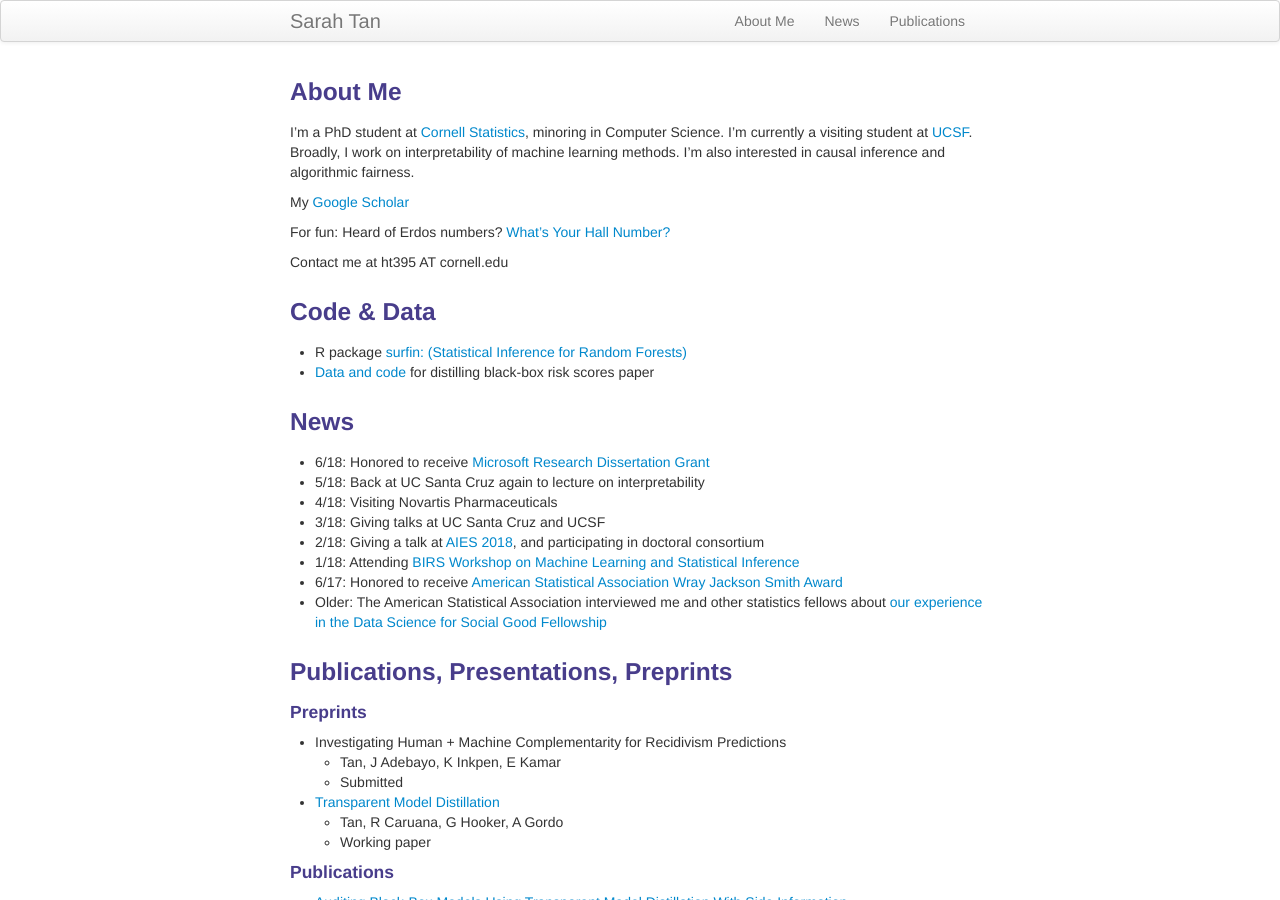
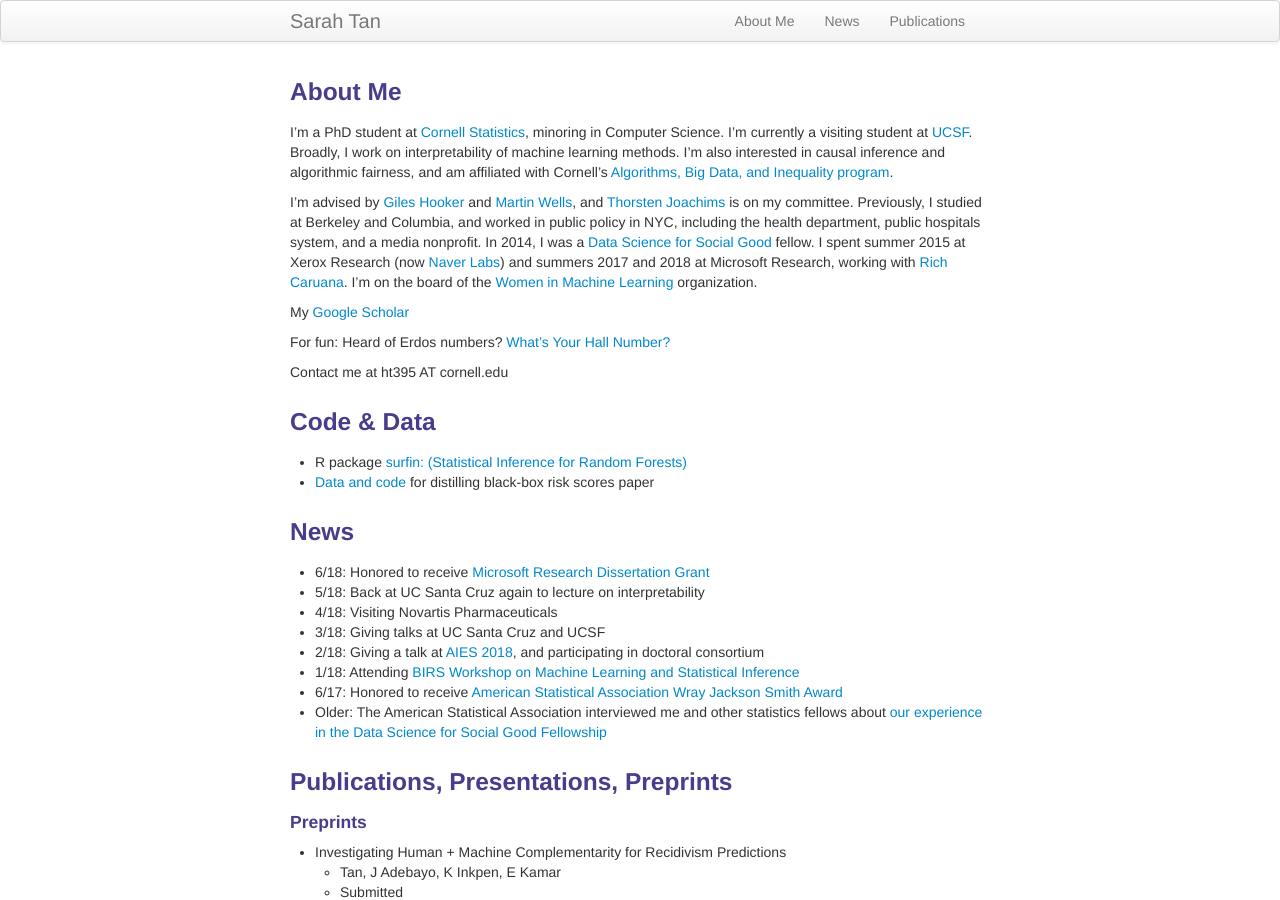
Before and after one commit to shftan/shftan.github.io, a Jekyll site: the page built from index.md, in a window 1280 px wide and 900 px high. Built offline with Jekyll 4.4.1, drawn with Linux system fonts in a browser that asks for light colours.

Commit message:
Update index.md

```diff
--- a/index.md
+++ b/index.md
@@ -7,7 +7,9 @@ keywords: Sarah Tan, Cornell, Statistics, interpretability, causal inference
 
 <div class="row-fluid" id="about"><h3>About Me</h3>
 </div>
-I'm a PhD student at [Cornell Statistics](https://stat.cornell.edu/), minoring in Computer Science. I'm currently a visiting student at [UCSF](https://epibiostat.ucsf.edu/). Broadly, I work on interpretability of machine learning methods. I'm also interested in causal inference and algorithmic fairness.
+I'm a PhD student at [Cornell Statistics](https://stat.cornell.edu/), minoring in Computer Science. I'm currently a visiting student at [UCSF](https://epibiostat.ucsf.edu/). Broadly, I work on interpretability of machine learning methods. I'm also interested in causal inference and algorithmic fairness, and am affiliated with Cornell's [Algorithms, Big Data, and Inequality program](http://socialsciences.cornell.edu/algorithms/).
+
+I'm advised by [Giles Hooker](http://faculty.bscb.cornell.edu/~hooker/) and [Martin Wells](https://courses.cit.cornell.edu/mtw1/), and [Thorsten Joachims](https://www.cs.cornell.edu/people/tj/) is on my committee. Previously, I studied at Berkeley and Columbia, and worked in public policy in NYC, including the health department, public hospitals system, and a media nonprofit. In 2014, I was a [Data Science for Social Good](https://dssg.uchicago.edu) fellow. I spent summer 2015 at Xerox Research (now [Naver Labs](http://www.europe.naverlabs.com)) and summers 2017 and 2018 at Microsoft Research, working with [Rich Caruana](https://www.microsoft.com/en-us/research/people/rcaruana/). I'm on the board of the [Women in Machine Learning](https://wimlworkshop.org) organization.
 
 My <a href="https://scholar.google.com/citations?user=_tSKmPYAAAAJ&hl=en">Google Scholar</a>
 
```
